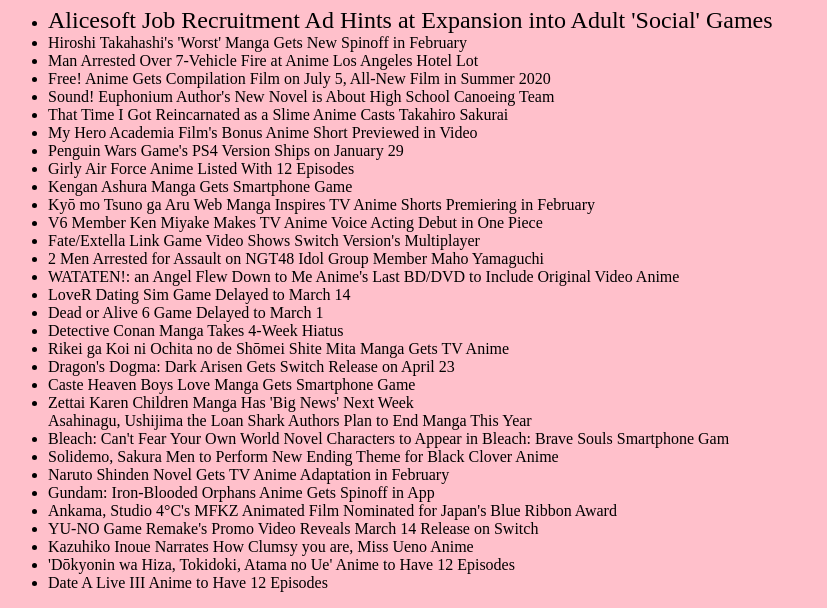
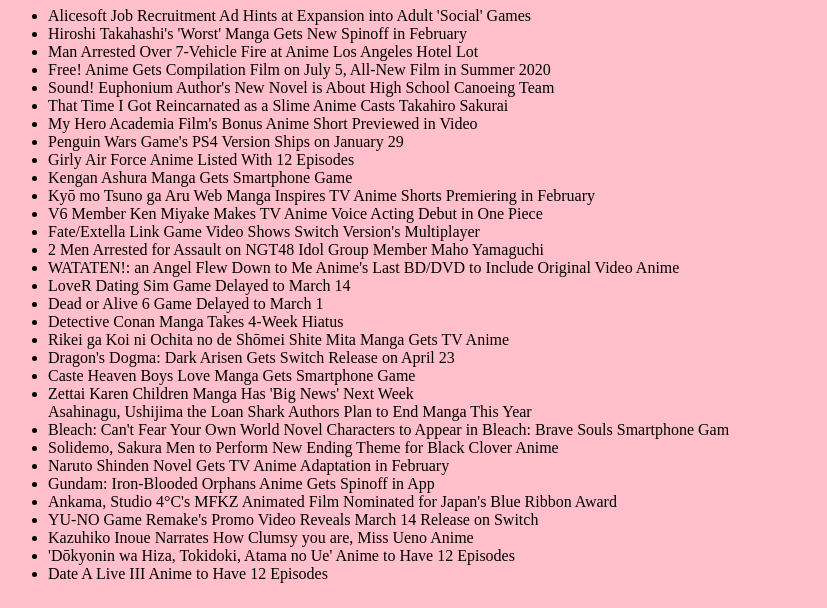
Before and after one commit to MicheleLau9070/MicheleLau123, a plain HTML site: page fourth.html in a window 1280 px wide. Shown: the part 251-859 px from the top of the page, without its empty margins (0-827 px from the left). Drawn offline with Linux system fonts and the light colour scheme.

Commit message:
Update fourth.html

```diff
--- a/fourth.html
+++ b/fourth.html
@@ -25,7 +25,7 @@
 
 <h1>Anime News</h1>
 <ul>
- <li><font size=5>Alicesoft Job Recruitment Ad Hints at Expansion into Adult 'Social' Games</font></li>
+ <li>Alicesoft Job Recruitment Ad Hints at Expansion into Adult 'Social' Games</li>
  <li>Hiroshi Takahashi's 'Worst' Manga Gets New Spinoff in February</li>
  <li>Man Arrested Over 7-Vehicle Fire at Anime Los Angeles Hotel Lot</li>
  <li>Free! Anime Gets Compilation Film on July 5, All-New Film in Summer 2020</li>
```
